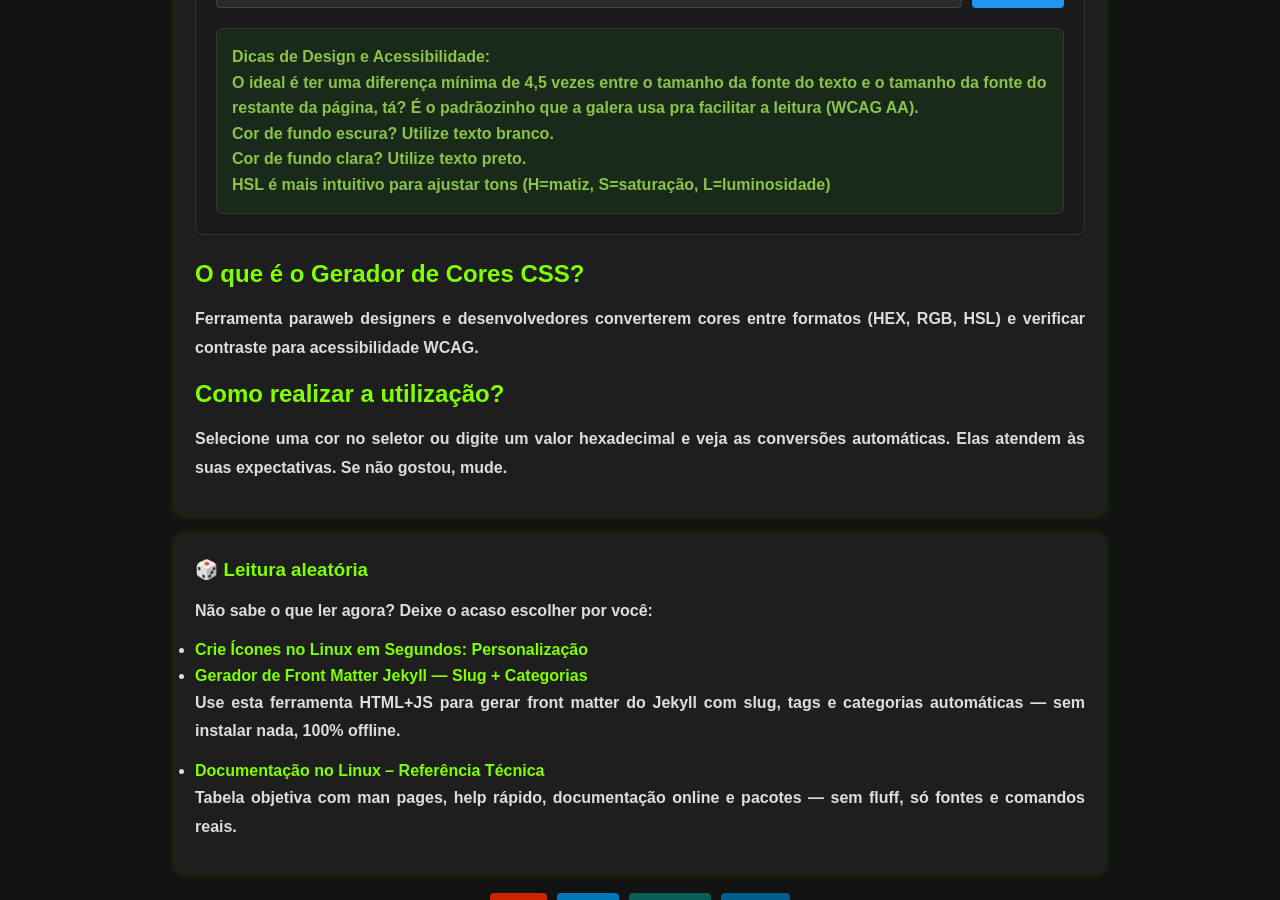
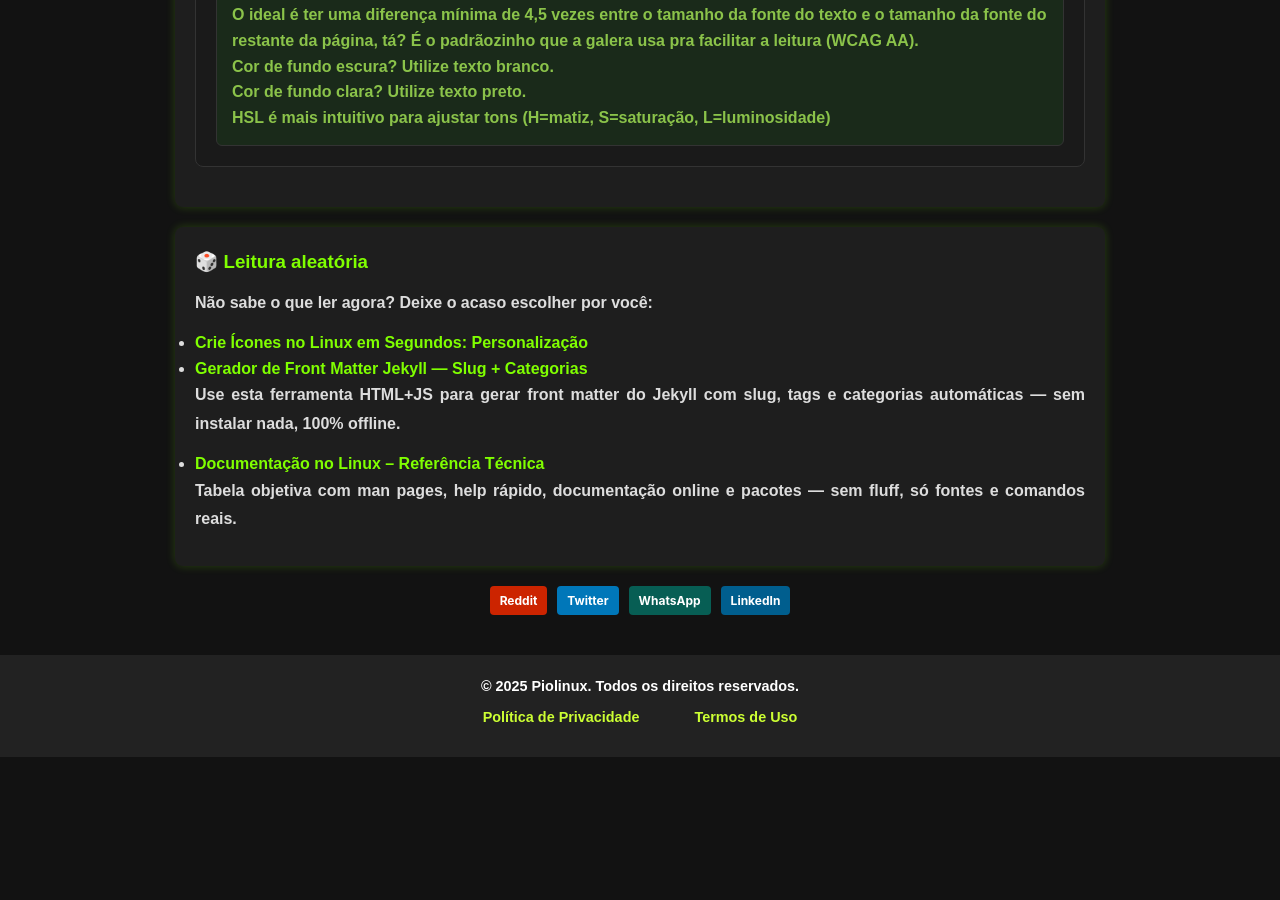
Before and after one commit to Piolinux/piolinux-site, a Jekyll site: the page built from _pages/_tools/gerador-de-cores-css-online-hex-rgb-hsl-contraste-wcag.html, in a window 1280 px wide and 900 px high, scrolled down 1164 px. Built offline with Jekyll 4.4.1, drawn with Linux system fonts in a browser that asks for light colours; after the commit the page ends 1921 px from its top, so only the background shows below that; some of the changed text lies outside the part shown.

Commit message:
Update gerador-de-cores-css-online-hex-rgb-hsl-contraste-wcag.html

```diff
--- a/_pages/_tools/gerador-de-cores-css-online-hex-rgb-hsl-contraste-wcag.html
+++ b/_pages/_tools/gerador-de-cores-css-online-hex-rgb-hsl-contraste-wcag.html
@@ -92,13 +92,7 @@ tags: [css, cores, hex, rgb, hsl, acessibilidade, contraste, design, frontend]
   </div>
 </div>
 
-  <div class="seo-content">
-    <h2>O que é o Gerador de Cores CSS?</h2>
-    <p>Ferramenta paraweb designers e desenvolvedores converterem cores entre formatos (HEX, RGB, HSL) e verificar contraste para acessibilidade WCAG.</p>
-    <h2>Como realizar a utilização?</h2>
-    <p>Selecione uma cor no seletor ou digite um valor hexadecimal e veja as conversões automáticas. Elas atendem às suas expectativas. Se não gostou, mude.</p>
 
-  </div>
 </section>
 
 <style>
```
